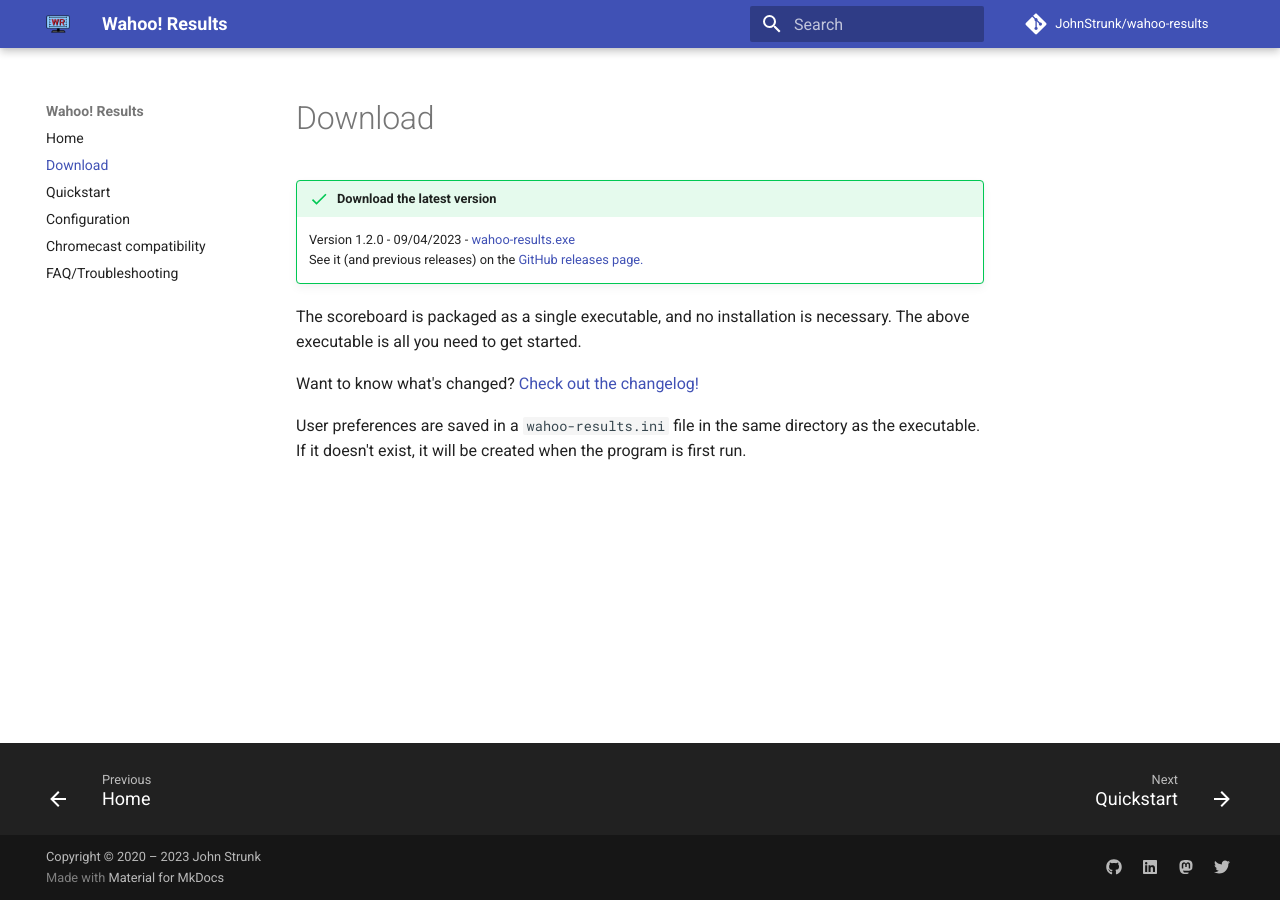
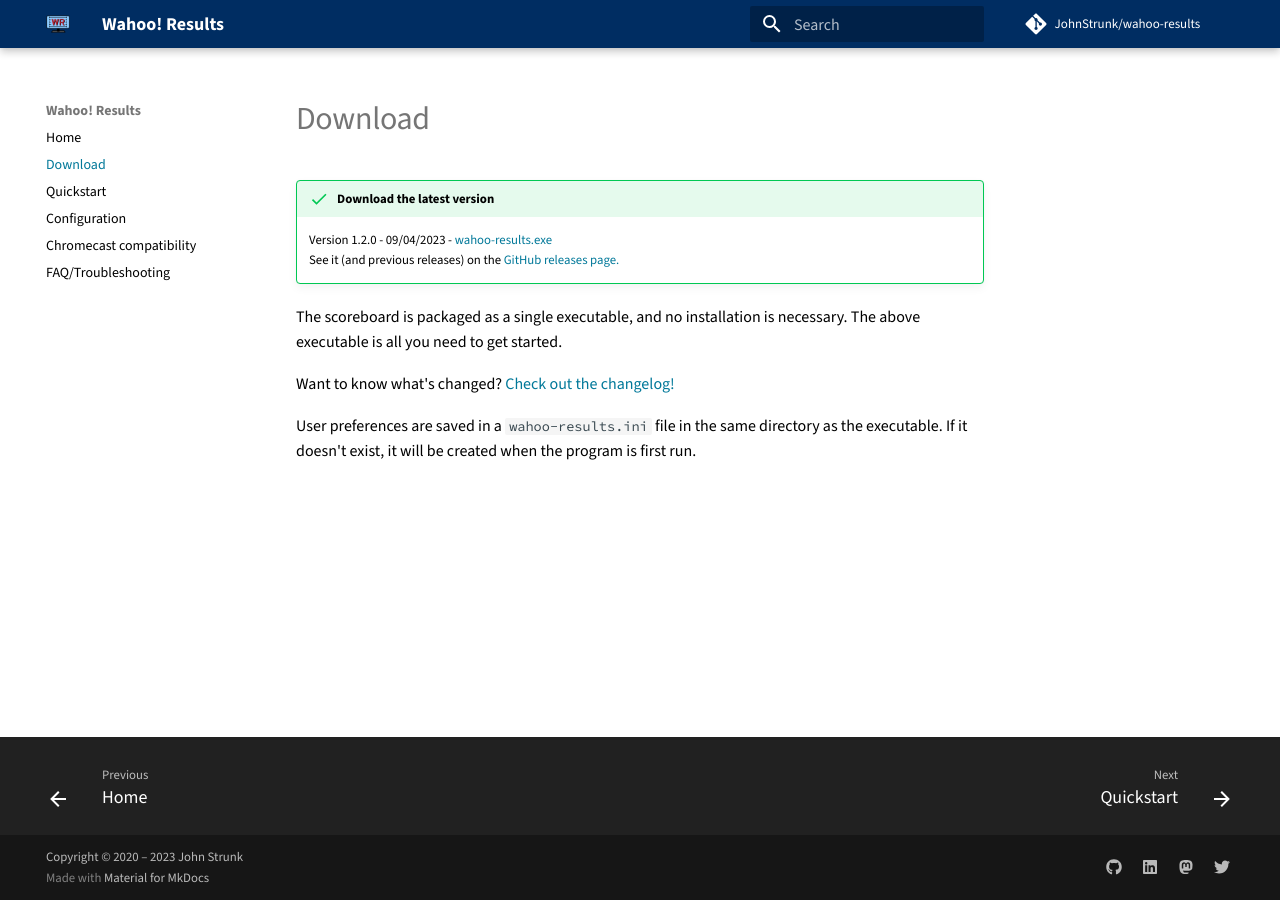
Before and after one commit to JohnStrunk/wahoo-results, an MkDocs documentation site: the page built from docs/download.md, in a window 1280 px wide. Built offline with MkDocs 1.6.1 and Material for MkDocs 9.7.7, drawn with Linux system fonts in a browser that asks for light colours; comment, search, counter and statistics services are not loaded.

Commit message:
Adjust fonts & colors
Signed-off-by: John Strunk <john.strunk@gmail.com>

```diff
--- /dev/null
+++ b/docs/stylesheets/extra.css
@@ -0,0 +1,43 @@
+:root {
+    /* https://github.com/squidfunk/mkdocs-material/blob/master/src/templates/assets/stylesheets/main/_colors.scss */
+
+    /****************************************
+    Colors from USA-S visual identity standards
+
+    Primary:
+      PANTONE282_DKBLUE: rgb(0, 45, 98)
+      PANTONE200_RED: rgb(186, 12, 47)
+
+    Secondary:
+      BLACK: rgb(0, 0, 0)
+      PANTONE428_LTGRAY: rgb(193, 198, 200)
+      PANTONE877METALIC_MDGRAY: rgb(138, 141, 143)
+
+    Tertiary:
+      PANTONE281_MDBLUE: rgb(0, 32, 91)
+      PANTONE306_LTBLUE: rgb(0, 179, 228)
+      PANTONE871METALICGOLD: rgb(133, 117, 78)
+      PANTONE4505FLATGOLD: rgb(177, 149, 58)
+    *****************************************/
+
+    /* Base colors */
+    --md-default-fg-color:              rgb(0, 0, 0);
+    --md-default-bg-color:              rgb(255, 255, 255);
+
+    /* Primary color */
+    /* Text bg on top nav bar */
+    --md-primary-fg-color:              rgb(0, 45, 98);
+    --md-primary-fg-color--light:       rgb(0, 180, 230);
+    --md-primary-fg-color--dark:        rgb(0, 32, 91);
+    /* Text color on top nav bar */
+    --md-primary-bg-color:              rgb(255, 255, 255);
+    --md-primary-bg-color--light:       rgba(255, 255, 255, 0.7);
+
+    /* Accent color */
+    --md-accent-fg-color:               rgb(186, 12, 47);
+    --md-accent-fg-color--transparent:  rgba(186, 12, 47, 0.1);
+    --md-accent-bg-color:               rgb(138, 141, 143);
+    --md-accent-bg-color--light:        rgba(138, 141, 143, 0.7);
+
+    --md-typeset-a-color:               hsl(193, 100%, 30%);
+}
--- a/mkdocs.yml
+++ b/mkdocs.yml
@@ -32,6 +32,15 @@ theme:
     - search.suggest  # Suggest as you type
     - toc.follow  # Auto scroll sidebar
     # - toc.integrate  # Section headers in left sidebar
+  font:
+    text: Source Sans 3
+    code: Source Code Pro
+  palette:
+    scheme: custom
+    primary: custom
+    accent: custom
+extra_css:
+  - stylesheets/extra.css
 extra:
   analytics:
     provider: google
```
